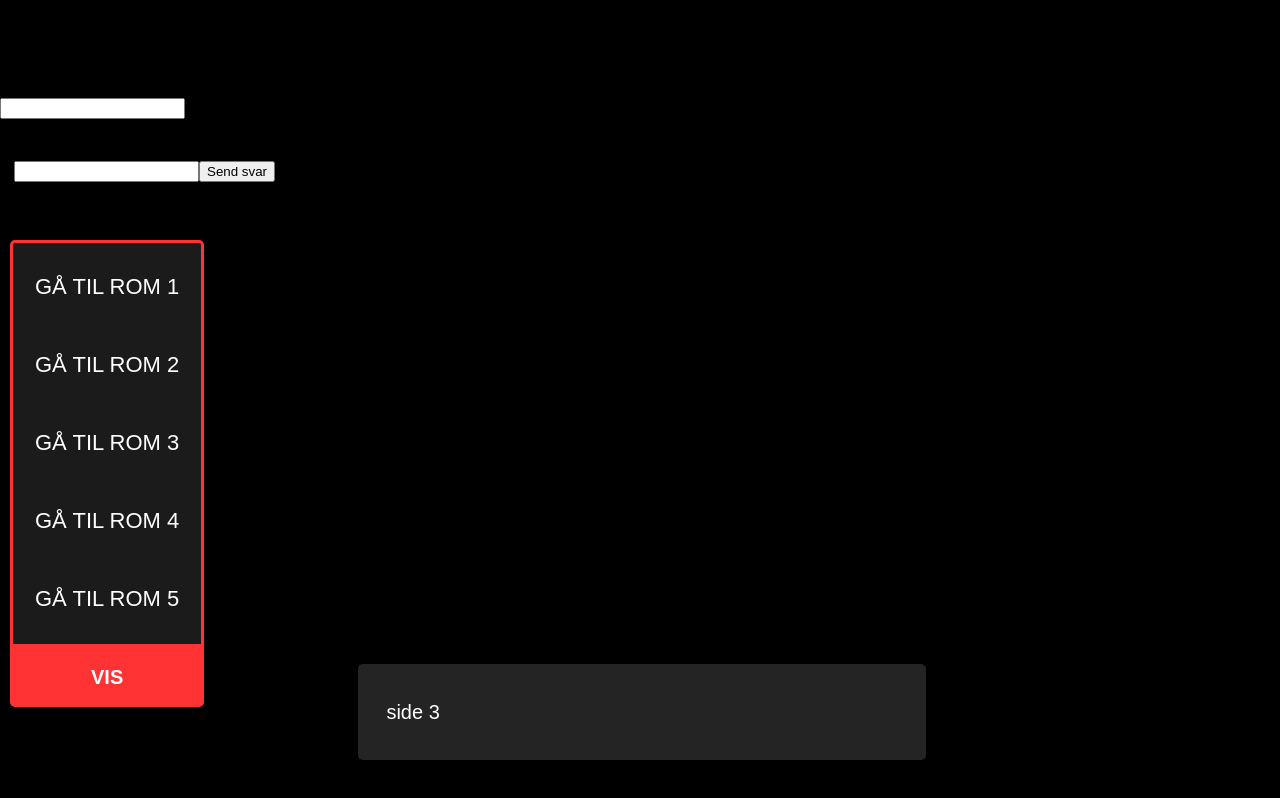
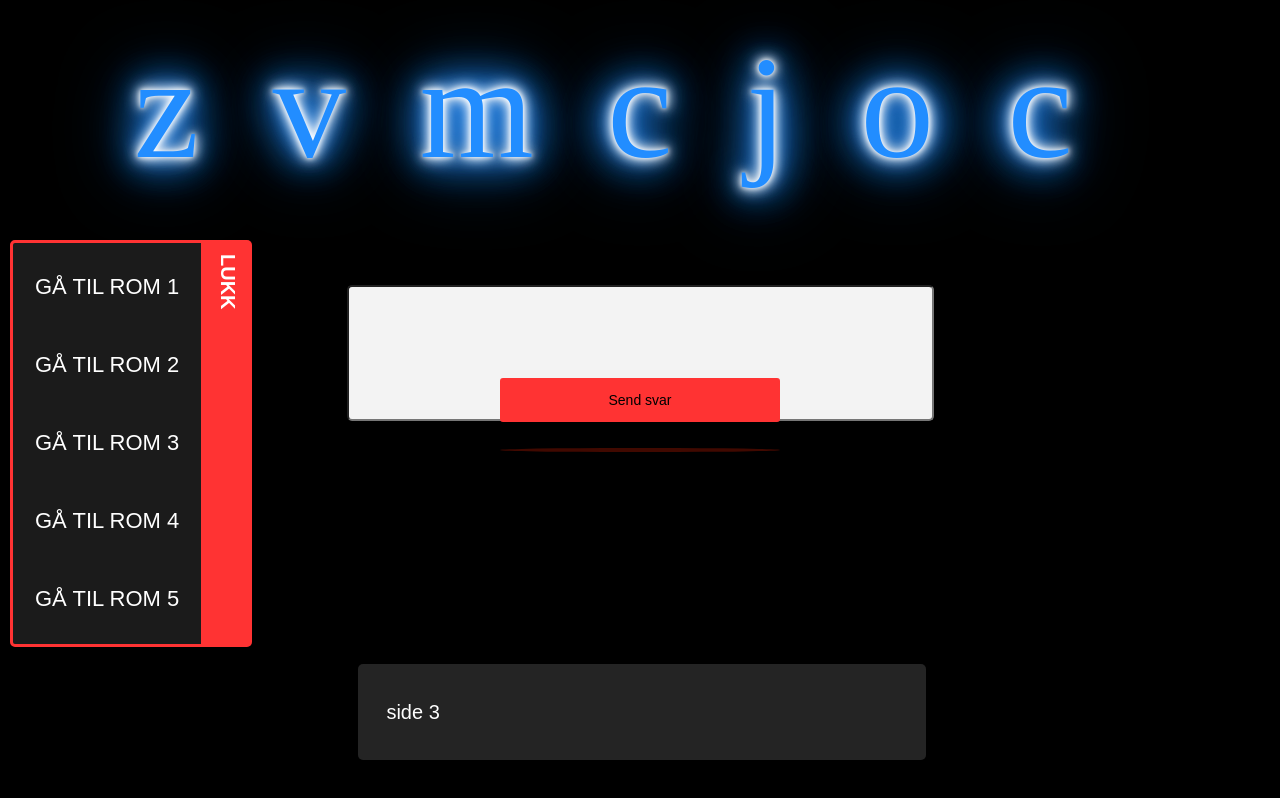
Before and after one commit to rubenring/juleeventyr_2018, a React (Create React App) app in the folder frontend/: page /page-three in a window 1280 px wide. Shown: the top 798 px of the page. Built offline with nearby package versions, Linux system fonts and the light colour scheme.

Commit message:
oppgavce 2

```diff
--- a/frontend/src/header/Navigasjon.jsx
+++ b/frontend/src/header/Navigasjon.jsx
@@ -18,6 +18,7 @@ export class Navigasjon extends Component {
     const { username } = this.props;
     return (
       <div className='room-link-container'>
+        <div className='room-link-stylediv'>
           {this.state.showLinks ? <ul className='header-room-list'>
             <NavigasjonLenke tekst='Gå til rom 1' link={`/page-one?username=${username}`} />
             <NavigasjonLenke tekst='Gå til rom 2' link={`/page-two?username=${username}`} />
@@ -26,7 +27,8 @@ export class Navigasjon extends Component {
             <NavigasjonLenke tekst='Gå til rom 5' link={`/page-five?username=${username}`} />
           </ul>: null}
           <div className='link-toggler' onClick={this.toggleLinks}>
-          {this.state.showLinks ? <p>Vis</p> : <p>Lukk</p> }
+            {this.state.showLinks ? <p>Lukk</p> : <p>Vis</p> }
+          </div>
         </div>
       </div>
     );
--- a/frontend/src/header/header.css
+++ b/frontend/src/header/header.css
@@ -8,13 +8,17 @@
   left: 10px;
   top: 30%;
 }
+.room-link-stylediv {
+  display:flex;
+
+}
 .header-room-list {
   overflow: hidden;
   list-style: none;
   border: 3px solid #ff3333;
   background-color: rgba(30, 30, 30, 0.9);
 
-  border-top-right-radius: 5px;
+  border-bottom-left-radius: 5px;
   border-top-left-radius: 5px;
   margin: 0;
   padding: 0;
@@ -28,13 +32,20 @@
   padding: 1em;
   background-color: #ff3333;
   text-align: center;
-  border-bottom-left-radius: 5px;
+  border-top-right-radius: 5px;
   border-bottom-right-radius: 5px;
+
+}
+
+.link-toggler>p {
   color: white;
   font-size: 20px;
   text-transform: uppercase;
   font-weight: bold;
+  writing-mode: vertical-rl;
+  text-orientation: mixed;
 }
+
 .link-toggler:hover{
   cursor: pointer;
 }
--- a/frontend/src/page-three/PageThree.jsx
+++ b/frontend/src/page-three/PageThree.jsx
@@ -1,10 +1,7 @@
 import React, { Component } from 'react';
-import { Redirect } from 'react-router-dom';
 import { CheckUsername } from '../commen/CheckUsername';
-import { InputAndButton } from '../commen/InputAndButton';
-import { NesteOppgaveLenke } from '../commen/NesteOppgaveLenke';
+import './pageThree.css';
 import queryString from 'query-string'
-import { apiCallPost, apiCallGet } from '../utils';
 
 export class PageThree extends Component {
   constructor(props){
@@ -12,88 +9,96 @@ export class PageThree extends Component {
     const { username } = queryString.parse(props.location.search);
     this.username = username;
     this.state = {
-      value: '',
+      inputWord: '',
       reg: '',
-      level: 10,
-      isCompleted: null,
       hasUsername: false,
-      toLowLevel: false
+      amount: 8
     }
-    this.lagreSvar = this.lagreSvar.bind(this);
-    this.onChange = this.onChange.bind(this);
+    this.svar = this.svar.bind(this);
+    this.cipher = this.cipher.bind(this);
+    this.endreTekst = this.endreTekst.bind(this);
+    // this.lagreSvar = this.lagreSvar.bind(this);
 
   }
-  componentDidMount(){
-    if(this.username){
-      const url = `/api/${this.username}/progress`;
-      apiCallGet(url)
-        .then(res => {
-          this.setState({
-            level: res.level,
-            hasUsername: res.hasUsername
-          })
-        })
-    }
+  // componentDidMount(){
+  //   if(this.username){
+  //     const url = `/api/${this.username}/progress`;
+  //     apiCallGet(url)
+  //       .then(res => {
+  //         this.setState({
+  //           level: res.level,
+  //           hasUsername: res.hasUsername
+  //         })
+  //       })
+  //   }
+  // }
+
+  // lagreSvar(){
+  //   const svar = {
+  //     svar: this.state.value
+  //   };
+  //   if(svar.svar){
+  //     const url = `/api/${this.username}/answerthree`;
+  //     apiCallPost(url, svar)
+  //       .then(res => {
+  //         this.setState({
+  //           isCompleted: res.answer,
+  //           toLowLevel: res.toLowLevel
+  //         })
+  //       })
+  //   }
+  // }
+
+  svar(){
+
   }
-  onChange(value){
+  endreTekst (e) {
     this.setState({
-      value
+      ...this.state,
+      inputWord: e.target.value
     })
-  }
-  lagreSvar(){
-    const svar = {
-      svar: this.state.value
-    };
-    if(svar.svar){
-      const url = `/api/${this.username}/answerthree`;
-      apiCallPost(url, svar)
-        .then(res => {
-          this.setState({
-            isCompleted: res.answer,
-            toLowLevel: res.toLowLevel
-          })
-        })
-    }
+  };
+
+  cipher(verdi, amount) {
+      let output = '';
+      const input = verdi.toLowerCase();
+      for (let i = 0; i < verdi.length; i++) {
+        let c = input[i];
+        if (c.match(/[a-z]/i)) {
+          const code = input.charCodeAt(i);
+          if ((code >= 97) && (code <= 122)){
+            c = String.fromCharCode(((code - 97 + (input.length-1) * (i+1)) % 26) + 97);
+          }
+        }
+        output += c;
+      }
+      return output;
   }
 
-  isTrue(){
-    const patt = /(?=.*N)(?=.*O)/i;
-    return this.state.reg.match(patt)
-  }
   render(){
+
+    const answer = '';
     return (
       <CheckUsername
         hasUsername={this.state.hasUsername}
       >
-      {
-        this.state.level < 2 ? <Redirect to={`/?username=${this.username}`}/> : null
-      }
-      <section className='page-Three'>
-          <div className='info'>
-            <p>Etter flere runder i manesjen på Solsiden er dere klare for å dra videre.</p>
-            <p>Flertallet stemmer for å ta hurtigruta til Bodø.</p>
-            <p>Dette har dere ikke penger til (selvfølgelig). Nå er gode råd dyre.</p>
-            <p>Kapteinen på en lokal fiskebåt skal også oppover i kveld, og får nyss om gruppen deres</p>
-            <p>Han sier dere kan få sitte på, men kun hvis dere løser denne oppgaven han har jobbet med en stund</p>
+        <section className='page-Three'>
+          <div className='cipher-konteiner'>
+          <p className='input-word'><a href="">{this.cipher('tjuefem', this.state.amount)}</a></p>
+          <div className='cipher-input-konteiner'>
+            <input className='cipher-input' type="text" onChange={this.endreTekst}/>
           </div>
-          <label htmlFor="">
-            Hva kreves her? <br/>
-            <input onChange={(e) => this.setState({reg: e.target.value})} value={this.state.reg} />
-            <br />
-            <span >Er dere inne på noe? <b>{this.state.reg.length>0 ? this.isTrue() ? 'Jepp' : 'Nope' : null} </b></span>
-          </label>
+            <p className='input-word'><a href="">{this.cipher(this.state.inputWord, this.state.amount)}</a></p>
+            <p>{answer}</p>
+            <button
+              className='answer-button'
+              onClick={this.svar}
+            >
+              Send svar
+            </button>
+          </div>
 
-          <InputAndButton
-            id={'page-three-answer'}
-            label='Fyll inn svaret deres her'
-            onChange={this.onChange}
-            value={this.state.value}
-            onClick={this.lagreSvar}
-          />
-
-        <NesteOppgaveLenke lenke={`/page-four?username=${this.username}`} showLink={this.state.isCompleted} title='Du kan nå gå videre' />
-
-      </section>
+        </section>
       </CheckUsername>
     );
   }
--- /dev/null
+++ b/frontend/src/page-three/pageThree.css
@@ -0,0 +1,64 @@
+.cipher-konteiner {
+  text-align: center;
+}
+
+
+.cipher-input {
+  font-size: 42px;
+  border-radius: 5px;
+  letter-spacing: 0.5em;
+  background-color: #f3f3f3;
+  padding: 1em 0.5em;
+  margin: 2em 0;
+}
+.input-word {
+  text-align: center;
+  font-size: 7em;
+  margin: 20px 0 20px 0;
+  color: #fff;
+  font-family: Monoton;
+  -webkit-animation: neon2 1.5s ease-in-out infinite alternate;
+  -moz-animation: neon2 1.5s ease-in-out infinite alternate;
+  animation: neon2 1.5s ease-in-out infinite alternate;
+
+}
+.input-word a{
+  text-decoration: none;
+  -webkit-transition: all 0.5s;
+  -moz-transition: all 0.5s;
+  transition: all 0.5s;
+  font-size: 1.5em;
+  color: #228DFF;
+  font-family: Iceland;
+  letter-spacing: 0.5em;
+}
+
+
+
+@-webkit-keyframes neon2 {
+  from {
+    text-shadow: 0 0 10px #fff, 0 0 20px #fff, 0 0 30px #fff, 0 0 40px #228DFF, 0 0 70px #228DFF, 0 0 80px #228DFF, 0 0 100px #228DFF, 0 0 150px #228DFF;
+  }
+  to {
+    text-shadow: 0 0 5px #fff, 0 0 10px #fff, 0 0 15px #fff, 0 0 20px #228DFF, 0 0 35px #228DFF, 0 0 40px #228DFF, 0 0 50px #228DFF, 0 0 75px #228DFF;
+  }
+}
+
+
+@-moz-keyframes neon2 {
+  from {
+    text-shadow: 0 0 10px #fff, 0 0 20px #fff, 0 0 30px #fff, 0 0 40px #228DFF, 0 0 70px #228DFF, 0 0 80px #228DFF, 0 0 100px #228DFF, 0 0 150px #228DFF;
+  }
+  to {
+    text-shadow: 0 0 5px #fff, 0 0 10px #fff, 0 0 15px #fff, 0 0 20px #228DFF, 0 0 35px #228DFF, 0 0 40px #228DFF, 0 0 50px #228DFF, 0 0 75px #228DFF;
+  }
+}
+
+@keyframes neon2 {
+  from {
+    text-shadow: 0 0 10px #fff, 0 0 20px #fff, 0 0 30px #fff, 0 0 40px #228DFF, 0 0 70px #228DFF, 0 0 80px #228DFF, 0 0 100px #228DFF, 0 0 150px #228DFF;
+  }
+  to {
+    text-shadow: 0 0 5px #fff, 0 0 10px #fff, 0 0 15px #fff, 0 0 20px #228DFF, 0 0 35px #228DFF, 0 0 40px #228DFF, 0 0 50px #228DFF, 0 0 75px #228DFF;
+  }
+}
```
Lines whose indentation alone changed are shown as unchanged.
